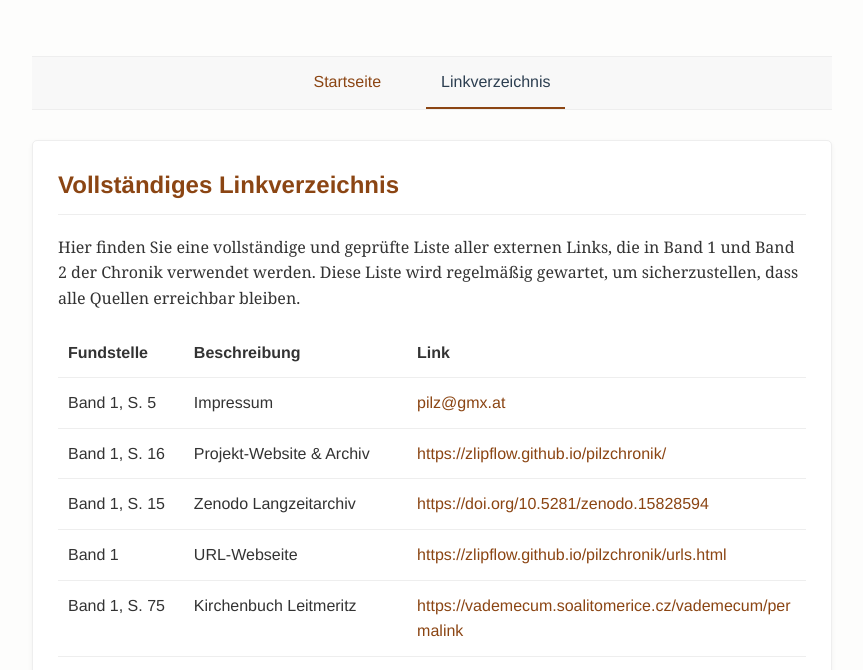
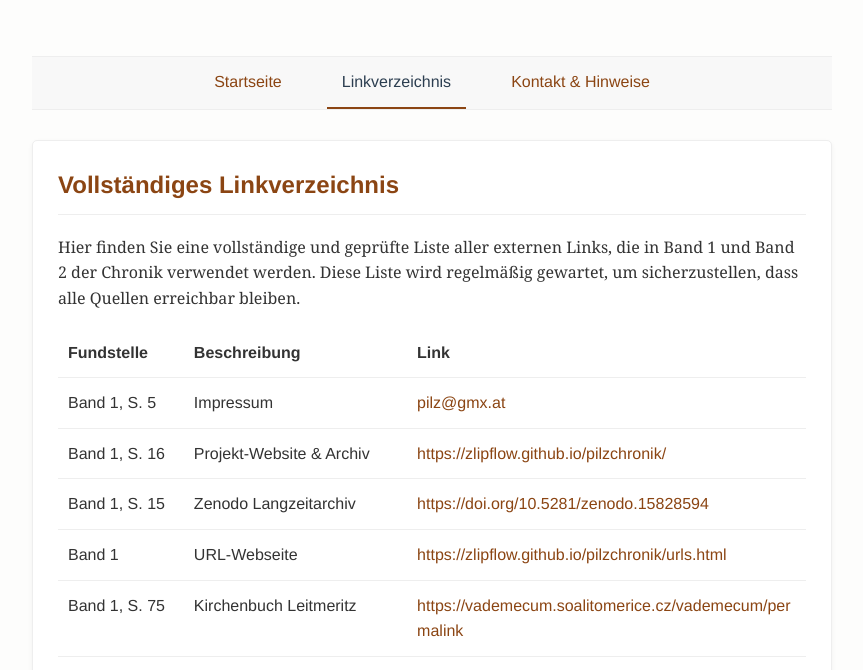
Before and after one commit to zlipflow/pilzchronik, a plain HTML site: page urls.html in a window 1280 px wide. Shown: the part 123-793 px from the top of the page, without its empty margins (208-1071 px from the left). Drawn offline with Linux system fonts and the light colour scheme.

Commit message:
Navigation um Kontakt-Link ergänzt

```diff
--- a/urls.html
+++ b/urls.html
@@ -141,7 +141,11 @@
             <ul>
                 <li><a href="index.html">Startseite</a></li>
                 <li class="active"><a href="urls.html">Linkverzeichnis</a></li>
+                        <li><a href="kontakt.html">Kontakt & Hinweise</a></li>
             </ul>
+
+
+
         </nav>
         <main>
             <section class="content-section">
```
